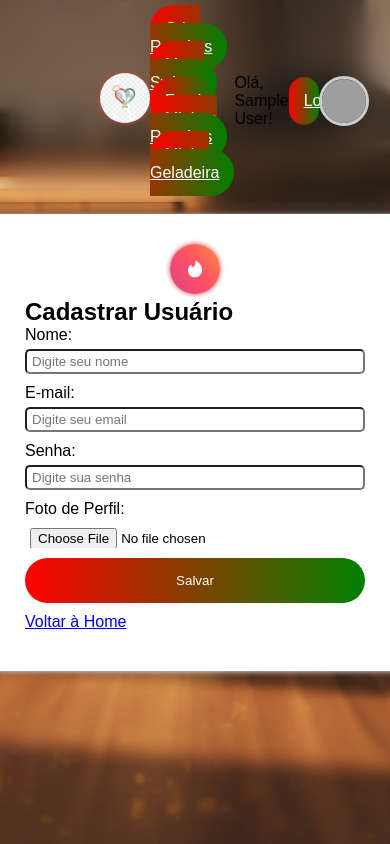
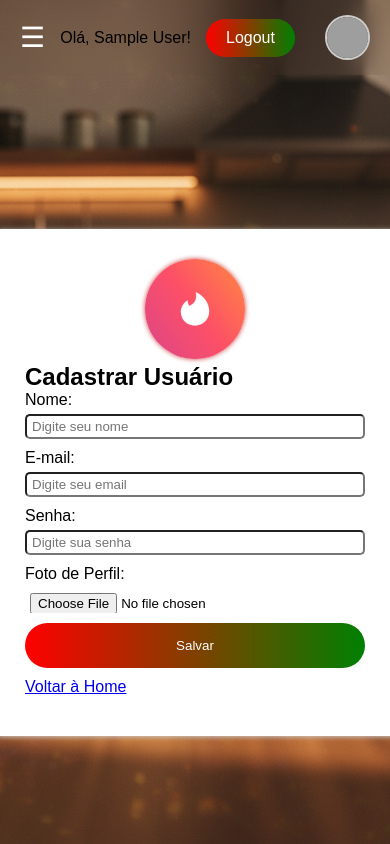
Before and after one commit to JoseMatheusNagata/MatchDeReceitas, a PHP site: page /index.php?action=cadastroUsuario in a window 390 px wide. Run offline with PHP 8.4, Linux system fonts and the light colour scheme; the visitor is signed in with stand-in values (Sample User, id 1); grey boxes are pictures that could not be loaded.

Commit message:
Adiciona menu responsivo com botão de alternância e navegação condicional para usuários logados

```diff
--- a/css/index.css
+++ b/css/index.css
@@ -1,3 +1,4 @@
+/* estilo para mobile primeiro */
 * {
     margin: 0;
     padding: 0;
@@ -14,91 +15,107 @@ body {
     background-size: cover;
     background-position: center;
     background-repeat: no-repeat;
+    padding-top: 80px;
 }
-header{
+
+header {
     position: fixed;
     top: 0;
     left: 0;
     width: 100%;
-    padding: 20px 100px;
+    padding: 15px 20px;
     background: transparent;
     backdrop-filter: blur(15px);
     display: flex;
     justify-content: space-between;
     align-items: center;
     z-index: 99;
-
 }
 
-.group-btn{
+.logo {
+    z-index: 101;
+}
+
+
+.menu-toggle {
+    display: block;
+    background: none;
+    border: none;
+    color: white;
+    font-size: 28px;
+    cursor: pointer;
+    z-index: 101;
+}
+
+.navigation {
+    display: none;
+    flex-direction: column;
+    width: 100%;
+    position: absolute;
+    top: 0;
+    left: 0;
+    padding-top: 80px;
+    background: rgba(0,0,0,0.8);
+    backdrop-filter: blur(10px);
+}
+
+.navigation.nav-open {
     display: flex;
 }
 
-.btnLogIn{
+.btnNav {
     background-image: linear-gradient(to right, red, green);
-    width: 10%;
-    border-radius: 30px;
-    padding: 15px;
-    color:white;
-    border: 0px;
-    outline: 0px;
+    width: 100%;
+    border-radius: 0;
+    padding: 20px;
+    color: white;
+    border: 0;
+    outline: 0;
     text-align: center;
+    border-bottom: 1px solid rgba(255,255,255,0.1);
+    text-decoration: none;
 }
 
-.btnLogout{
-    background-image: linear-gradient(to right, red, green);
-    width: 10%;
-    border-radius: 30px;
-    padding: 15px;
-    color:white;
-    border: 0px;
-    outline: 0px;
-        text-align: center;
-
+.btnNav:hover {
+    background-image: linear-gradient(to right, rgb(143, 0, 0), rgb(2, 133, 2));
 }
 
-.imgLogin{
-    border-radius: 50px;
-    width: 50px;
-    box-shadow: 0px 0px 5px #cc4141;
+.group-btn {
+    display: flex;
 }
 
-.btnNav{
+.btnLogIn, .btnLogout {
     background-image: linear-gradient(to right, red, green);
-    width: 10%;
+    width: auto;
     border-radius: 30px;
-    padding: 15px;
-    color:white;
-    border: 0px;
-    outline: 0px;
+    padding: 10px 20px;
+    color: white;
+    border: 0;
+    outline: 0;
     text-align: center;
-
+    text-decoration: none;
 }
 
-nav a:hover{
+.btnLogIn:hover, .btnLogout:hover {
     background-image: linear-gradient(to right, rgb(143, 0, 0), rgb(2, 133, 2));
-
-}
-
-.btnLogIn, .btnLogout:hover{
-    background-image: linear-gradient(to right, rgb(143, 0, 0), rgb(2, 133, 2));
-
 }
 
 .foto-perfil {
-    width: 50px;
-    height: 50px;
+    width: 45px;
+    height: 45px;
     border-radius: 50%;
     object-fit: cover;
-    border: 3px solid #ccc;
+    border: 2px solid #ccc;
+    margin-left: 15px;
 }
 
-/* ESTILOS PARA A NOTIFICAÇÃO */
 .alert-notification {
     position: fixed;
     top: 90px;
     left: 50%;
     transform: translateX(-50%);
+    width: 90%;
+    max-width: 500px;
     padding: 15px 25px;
     border-radius: 8px;
     background-color: #5cb85c;
@@ -109,3 +126,36 @@ nav a:hover{
     opacity: 1;
     transition: opacity 0.5s ease-in-out;
 }
+
+@media (min-width: 768px) {
+
+    body {
+        padding-top: 100px;
+    }
+
+    header {
+        padding: 20px 100px;
+    }
+
+    .menu-toggle {
+        display: none;
+    }
+
+    .navigation {
+        display: flex;
+        flex-direction: row;
+        position: static;
+        width: auto;
+        background: transparent;
+        backdrop-filter: none;
+        padding-top: 0;
+    }
+
+    .btnNav {
+        width: auto;
+        border-radius: 30px;
+        padding: 15px;
+        border-bottom: 0;
+        margin-left: 10px;
+    }
+}
--- a/index.php
+++ b/index.php
@@ -123,8 +123,14 @@ switch ($action) {
         </head>
     <body>
         <header>
-            <h2 class="logo"><img class="imgLogin" src="./img/logo1.png" alt=""></h2>
+            <?php if (isset($_SESSION['id'])): ?>
+                <button class="menu-toggle" id="menu-toggle-btn">&#9776; </button>
+            <?php endif; ?>
+
             <nav class="navigation">
+                <?php if (isset($_SESSION['id'])): ?>
+                    <a class="btnNav" href="index.php?action=principal">Home</a>
+                <?php endif; ?>
                 <?php if (isset($_SESSION['id'])): ?>
                     <a class="btnNav" href="index.php?action=criarReceitas">Criar Receitas</a>
                 <?php endif; ?>
@@ -180,3 +186,8 @@ switch ($action) {
         </header>
     </body>
 </html>
+<script>
+    document.getElementById('menu-toggle-btn').addEventListener('click', function() {
+        document.querySelector('.navigation').classList.toggle('nav-open');
+    });
+</script>
```
